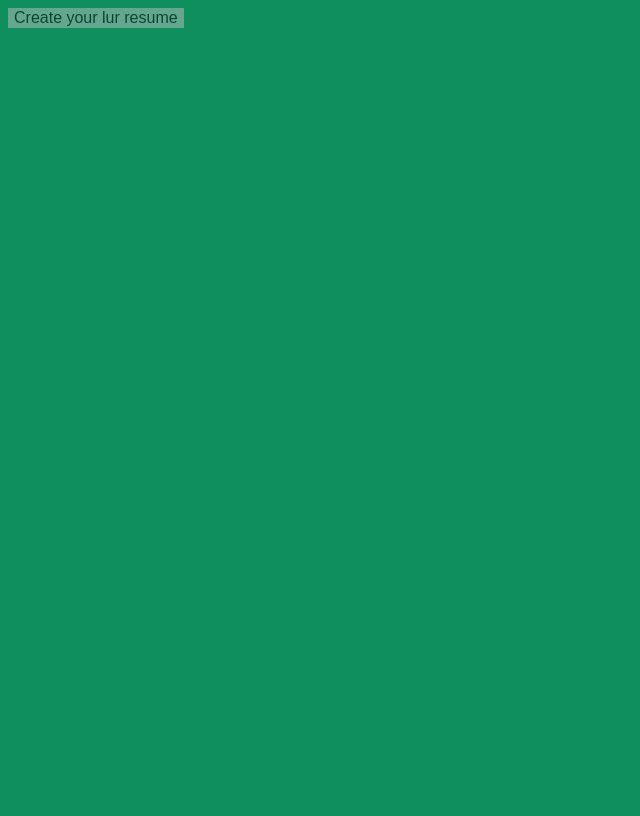
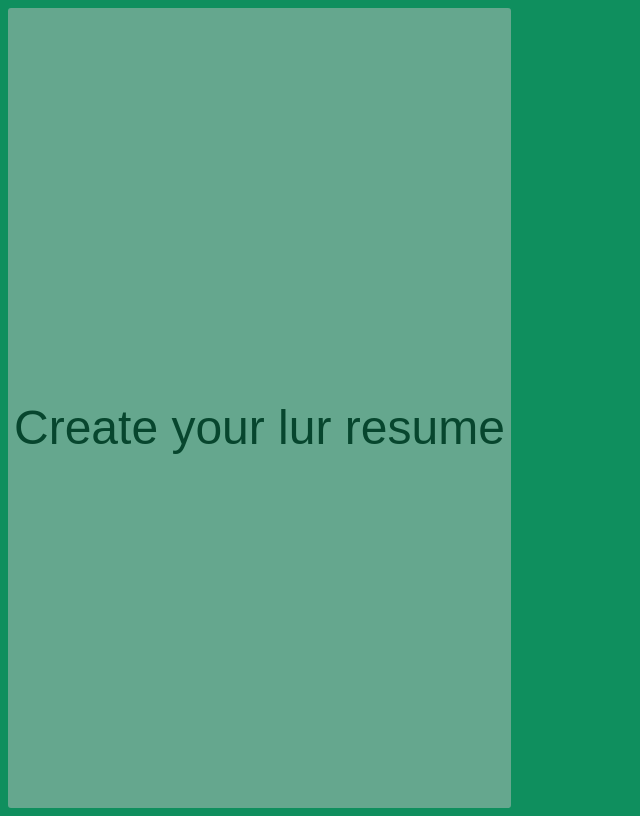
Before and after one commit to laura-Ashley516/Website-project, a plain HTML site: page index.html in a window 1280 px wide. Shown: the whole page, without its empty margins (0-640 px from the left). Drawn offline with Linux system fonts and the light colour scheme.

Commit message:
2nd commit

```diff
--- a/index.css
+++ b/index.css
@@ -2,9 +2,13 @@ body{
     background-color: rgb(15, 143, 94);
 }
 button{
+    display:flex;
     align-items: center;
     border:none;
-    font-size: 1rem;
+    border-radius: 3px;
+    font-size: 3rem;
     background-color: rgb(187, 192, 190);
     opacity: 0.5;
+    height:100vh;
+    padding-top: 5vh;
 }
```
